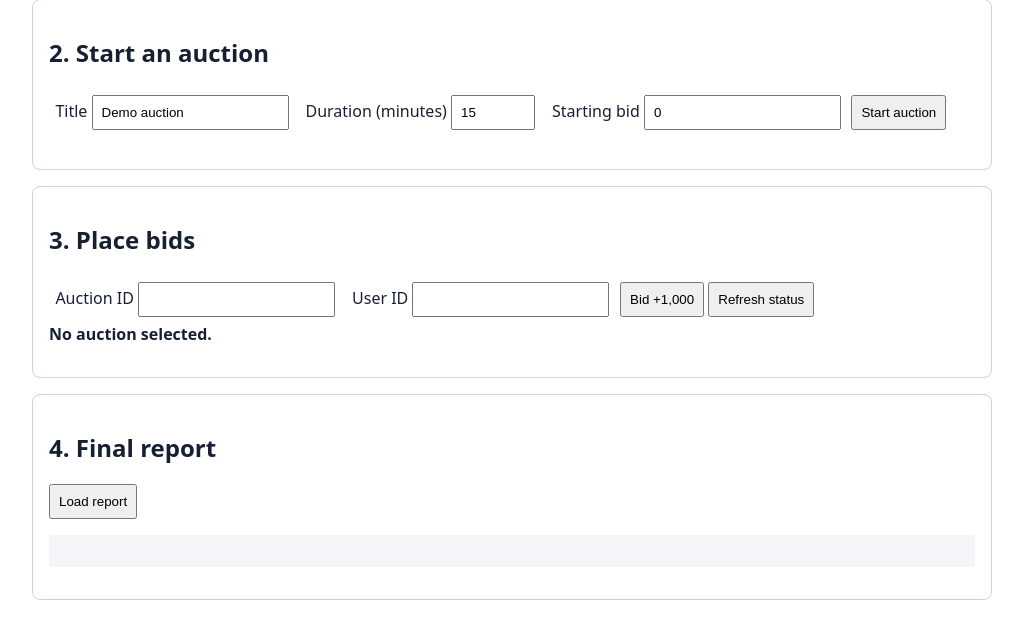
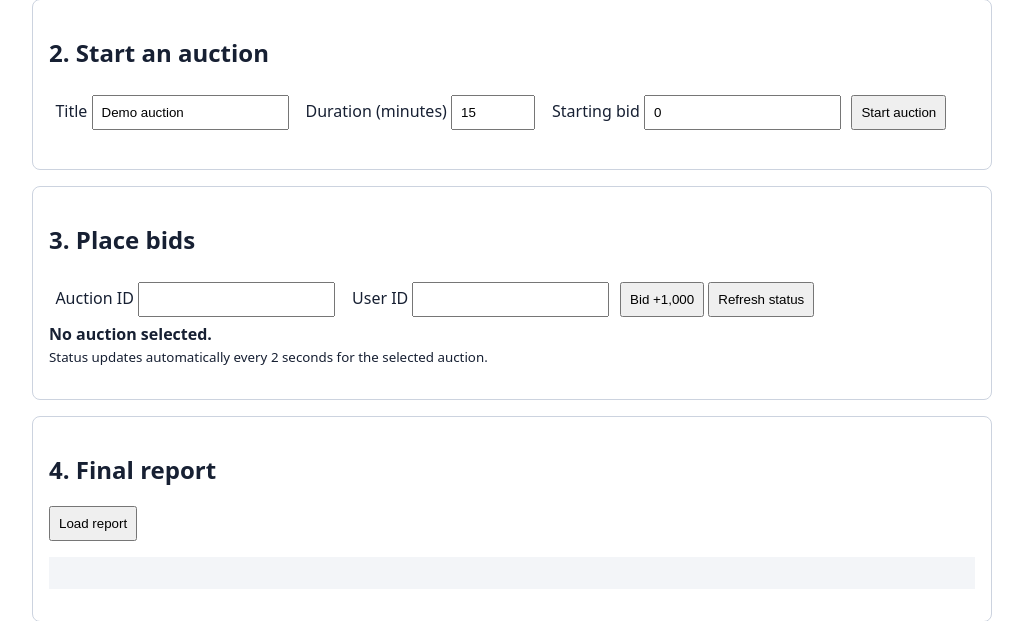
Before and after one commit to saurabhbijalwang/fancy-booking-system, a Spring Boot app: page / in a window 1280 px wide. Shown: the part 322-943 px from the top of the page, without its empty margins (128-1151 px from the left). Before the commit the page ends 922 px from the top, so only its background shows below. Run offline with Spring Boot 4, Linux system fonts and the light colour scheme; some of the project's set-up classes (security, data sources, template engines, error pages and the like) are left out, and stand-ins take their place; some libraries are stand-ins or nearby versions.

Commit message:
Auto-refresh auction status

```diff
--- a/src/main/resources/templates/index.html
+++ b/src/main/resources/templates/index.html
@@ -40,11 +40,12 @@
 
 <section>
     <h2>3. Place bids</h2>
-    <label>Auction ID <input id="auctionId" type="number" min="1"></label>
+    <label>Auction ID <input id="auctionId" type="number" min="1" onchange="startAuctionAutoRefresh()"></label>
     <label>User ID <input id="userId" type="number" min="1"></label>
     <button onclick="placeBid()">Bid +1,000</button>
     <button onclick="refreshAuction()">Refresh status</button>
     <div id="auctionStatus" class="status">No auction selected.</div>
+    <small>Status updates automatically every 2 seconds for the selected auction.</small>
     <p id="bidResult"></p>
 </section>
 
@@ -57,6 +58,10 @@
 
 <script>
     let stompClient;
+    let auctionRefreshTimer;
+    let auctionRefreshInFlight = false;
+    let monitoredAuctionId;
+    let latestAuction;
 
     function auctionId() {
         return Number(document.getElementById('auctionId').value);
@@ -100,6 +105,7 @@
                 `Started auction ${result.auctionNumber} (ID ${result.id}).`;
             connectToAuction(result.id);
             showAuction(result);
+            startAuctionAutoRefresh();
         } catch (error) {
             document.getElementById('auctionResult').textContent = error.message;
         }
@@ -121,14 +127,44 @@
     }
 
     async function refreshAuction() {
+        const id = auctionId();
+        if (!Number.isSafeInteger(id) || id < 1 || auctionRefreshInFlight) return;
+        auctionRefreshInFlight = true;
         try {
-            showAuction(await request(`/api/auctions/${auctionId()}`));
+            const auction = await request(`/api/auctions/${id}`);
+            if (auctionId() === id) showAuction(auction);
         } catch (error) {
-            document.getElementById('auctionStatus').textContent = error.message;
+            if (auctionId() === id) document.getElementById('auctionStatus').textContent = error.message;
+        } finally {
+            auctionRefreshInFlight = false;
         }
     }
 
+    function startAuctionAutoRefresh() {
+        if (auctionRefreshTimer) clearInterval(auctionRefreshTimer);
+        const id = auctionId();
+        if (!Number.isSafeInteger(id) || id < 1) {
+            monitoredAuctionId = undefined;
+            latestAuction = undefined;
+            return;
+        }
+        if (monitoredAuctionId !== id) {
+            monitoredAuctionId = id;
+            latestAuction = undefined;
+        }
+        refreshAuction();
+        auctionRefreshTimer = setInterval(refreshAuction, 2000);
+    }
+
     function showAuction(auction) {
+        if (auctionId() !== auction.id) return;
+        if (latestAuction && latestAuction.id === auction.id) {
+            if (auction.totalBids < latestAuction.totalBids
+                    || (auction.totalBids === latestAuction.totalBids
+                    && auction.remainingSeconds > latestAuction.remainingSeconds)
+                    || (latestAuction.status === 'ENDED' && auction.status !== 'ENDED')) return;
+        }
+        latestAuction = auction;
         document.getElementById('auctionStatus').textContent =
             `Auction ${auction.auctionNumber} — ${auction.status} — current bid: ${auction.currentBid} — ` +
             `accepted bids: ${auction.totalBids} — seconds remaining: ${auction.remainingSeconds}`;
```
Also changed, not shown: README.md.
